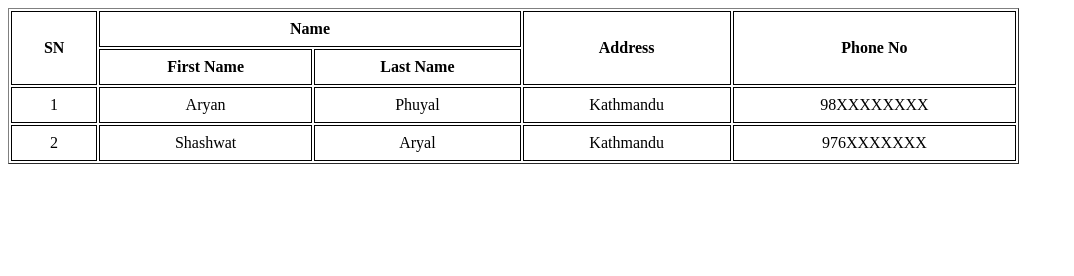
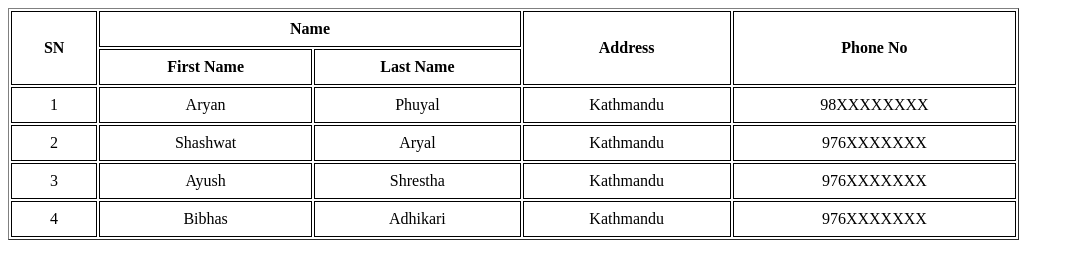
Before and after one commit to phuyal10/Web-Technology, a plain HTML site: page Assignment-2/Table.html in a window 1280 px wide. Shown: the whole page, without its empty margins (0-1074 px from the left). Drawn offline with Linux system fonts and the light colour scheme.

Commit message:
Table.html

```diff
--- a/Assignment-2/Table.html
+++ b/Assignment-2/Table.html
@@ -32,6 +32,20 @@
         <td>Kathmandu</td>
         <td>976XXXXXXX</td>
     </tr>
+     <tr>
+        <td>3</td>
+        <td>Ayush</td>
+        <td>Shrestha</td>
+        <td>Kathmandu</td>
+        <td>976XXXXXXX</td>
+    </tr>
+     <tr>
+        <td>4</td>
+        <td>Bibhas</td>
+        <td>Adhikari</td>
+        <td>Kathmandu</td>
+        <td>976XXXXXXX</td>
+    </tr>
 </table>
 
 </body>
```
